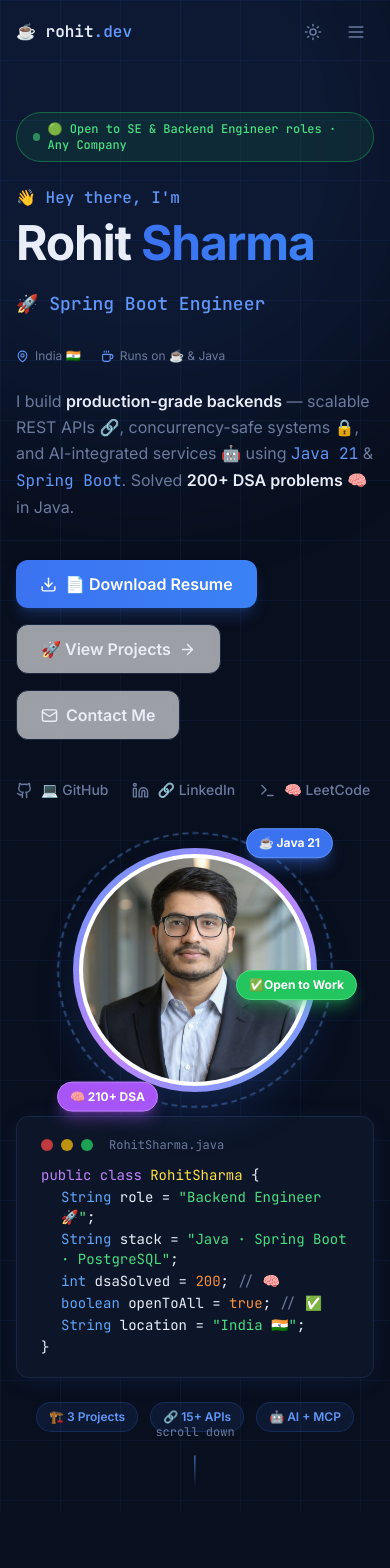
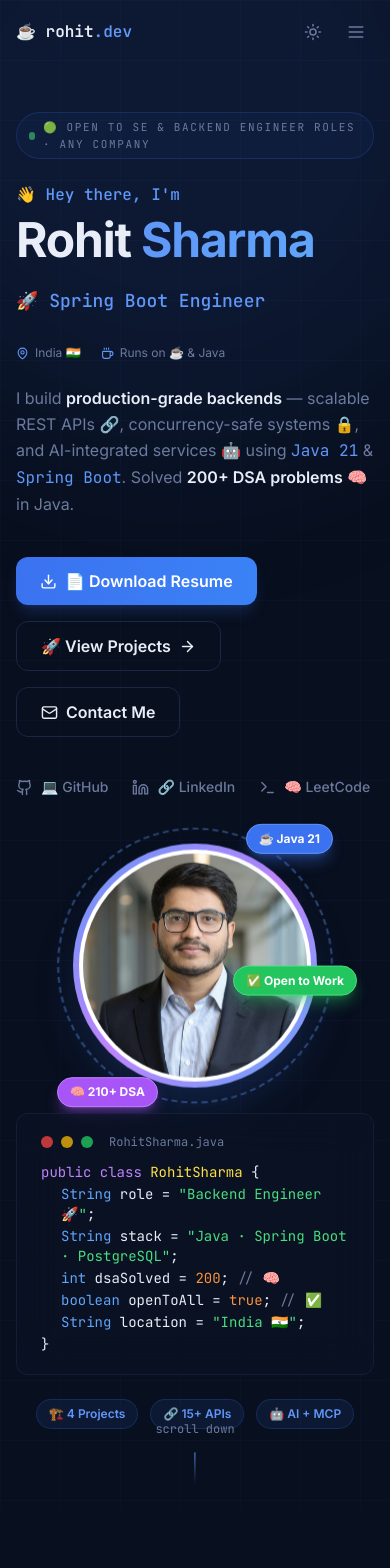
Before and after one commit to rohitsharma2256/rohit-portfolio, a Next.js app: page / in a window 390 px wide. Shown: the top 1568 px of the page. Built offline with nearby package versions, Linux system fonts and the light colour scheme.

Commit message:
fix file names and add live demo link

```diff
--- a/app/components/Contact.tsx
+++ b/app/components/Contact.tsx
@@ -2,6 +2,8 @@
 import { useState, useRef } from 'react'
 import { motion, useInView } from 'framer-motion'
 import { Send, CheckCircle2, AlertCircle } from 'lucide-react'
+
+const easeOut = [0.16, 1, 0.3, 1] as const
 
 const contactLinks = [
   { emoji: '📧', label: 'Email',    href: 'mailto:rohitsharma250602@gmail.com', value: 'rohitsharma250602@gmail.com' },
@@ -28,12 +30,14 @@ export default function Contact() {
   }
 
   return (
-    <section id="contact" className="section-pad">
-      <div className="max-container" ref={ref}>
+    <section id="contact" className="section-pad relative overflow-hidden">
+      <div className="ambient-orb w-[450px] h-[450px] bg-brand-500/8 -bottom-32 left-1/2 -translate-x-1/2 pointer-events-none" style={{ animationDelay: '1s' }} />
+
+      <div className="max-container relative" ref={ref}>
         <motion.div
           initial={{ opacity: 0, y: 24 }}
           animate={inView ? { opacity: 1, y: 0 } : {}}
-          transition={{ duration: 0.6 }}
+          transition={{ duration: 0.8, ease: easeOut }}
           className="text-center mb-14"
         >
           <p className="section-label">📬 Contact</p>
@@ -46,11 +50,10 @@ export default function Contact() {
         </motion.div>
 
         <div className="grid lg:grid-cols-5 gap-8 max-w-5xl mx-auto">
-          {/* Left — info */}
           <motion.div
-            initial={{ opacity: 0, x: -24 }}
+            initial={{ opacity: 0, x: -28 }}
             animate={inView ? { opacity: 1, x: 0 } : {}}
-            transition={{ duration: 0.6, delay: 0.1 }}
+            transition={{ duration: 0.8, delay: 0.1, ease: easeOut }}
             className="lg:col-span-2 space-y-4"
           >
             <div className="card p-6">
@@ -88,11 +91,10 @@ export default function Contact() {
             </div>
           </motion.div>
 
-          {/* Right — form */}
           <motion.div
-            initial={{ opacity: 0, x: 24 }}
+            initial={{ opacity: 0, x: 28 }}
             animate={inView ? { opacity: 1, x: 0 } : {}}
-            transition={{ duration: 0.6, delay: 0.2 }}
+            transition={{ duration: 0.8, delay: 0.2, ease: easeOut }}
             className="lg:col-span-3"
           >
             {status === 'sent' ? (
--- a/app/components/Hero.tsx
+++ b/app/components/Hero.tsx
@@ -32,25 +32,31 @@ export default function Hero() {
     return () => clearTimeout(timeout)
   }, [displayed, deleting, titleIdx])
 
+  // Zowork-style staggered fade-up — slower, more premium easing
   const fadeUp = (delay = 0) => ({
-    initial:    { opacity: 0, y: 32 },
+    initial:    { opacity: 0, y: 28 },
     animate:    { opacity: 1, y: 0 },
-    transition: { duration: 0.6, delay },
+    transition: { duration: 0.9, delay, ease: [0.16, 1, 0.3, 1] as const },
   })
 
   return (
     <section className="relative min-h-screen flex items-center justify-center overflow-hidden grid-bg">
-      <div className="glow-orb w-[600px] h-[600px] bg-brand-500/10 -top-40 -left-40" />
-      <div className="glow-orb w-[500px] h-[500px] bg-purple-400/8 bottom-0 right-0" />
-      <div className="glow-orb w-[350px] h-[350px] bg-blue-400/6 top-1/2 left-1/2 -translate-x-1/2 -translate-y-1/2" />
+      {/* Zowork-style slow-drifting ambient orbs */}
+      <div className="ambient-orb w-[600px] h-[600px] bg-brand-500/10 -top-40 -left-40" />
+      <div className="ambient-orb w-[500px] h-[500px] bg-purple-400/8 bottom-0 right-0" style={{ animationDelay: '4s' }} />
+      <div className="ambient-orb w-[350px] h-[350px] bg-blue-400/6 top-1/2 left-1/2 -translate-x-1/2 -translate-y-1/2" style={{ animationDelay: '8s' }} />
+
+      {/* Subtle particle dust behind avatar, Zowork logo style */}
+      <div className="dust-field hidden lg:block" style={{ right: '8%', top: '15%', width: '480px', height: '480px', left: 'auto' }} />
 
       <div className="relative max-container px-4 sm:px-6 lg:px-8 pt-28 pb-20">
         <div className="grid lg:grid-cols-2 gap-12 items-center">
 
           {/* LEFT */}
           <div className="text-left">
-            <motion.div {...fadeUp(0.1)} className="mb-6">
-              <span className="inline-flex items-center gap-2 px-4 py-2 rounded-full border border-green-500/40 bg-green-500/10 text-green-400 text-xs font-mono font-medium">
+            {/* Zowork-style eyebrow badge with pulsing dot */}
+            <motion.div {...fadeUp(0.05)} className="mb-6">
+              <span className="eyebrow-badge">
                 <span className="w-2 h-2 rounded-full bg-green-400 animate-pulse" />
                 🟢 Open to SE & Backend Engineer roles · Any Company
               </span>
@@ -60,19 +66,20 @@ export default function Hero() {
               👋 Hey there, I&apos;m
             </motion.p>
 
-            <motion.h1 {...fadeUp(0.2)} className="text-5xl sm:text-6xl lg:text-7xl font-bold mb-4 tracking-tight leading-[1.05]">
+            {/* Zowork-style large heading with gradient second line */}
+            <motion.h1 {...fadeUp(0.25)} className="text-5xl sm:text-6xl lg:text-7xl font-bold mb-4 tracking-tight leading-[1.05]">
               <span className="text-[var(--fg)]">Rohit </span>
               <span className="gradient-text">Sharma</span>
             </motion.h1>
 
-            <motion.div {...fadeUp(0.3)} className="h-10 flex items-center mb-6">
+            <motion.div {...fadeUp(0.35)} className="h-10 flex items-center mb-6">
               <span className="text-lg sm:text-xl font-mono text-brand-400 font-medium">
                 {displayed}
                 <span className="cursor-blink text-brand-400 ml-0.5">|</span>
               </span>
             </motion.div>
 
-            <motion.div {...fadeUp(0.35)} className="flex items-center gap-5 mb-6 text-xs text-[var(--muted)]">
+            <motion.div {...fadeUp(0.4)} className="flex items-center gap-5 mb-6 text-xs text-[var(--muted)]">
               <span className="flex items-center gap-1.5">
                 <MapPin size={13} className="text-brand-400" /> India 🇮🇳
               </span>
@@ -81,7 +88,7 @@ export default function Hero() {
               </span>
             </motion.div>
 
-            <motion.p {...fadeUp(0.4)} className="text-[var(--muted)] text-base max-w-xl mb-10 leading-relaxed">
+            <motion.p {...fadeUp(0.5)} className="text-[var(--muted)] text-base max-w-xl mb-10 leading-relaxed">
               I build <span className="text-[var(--fg)] font-semibold">production-grade backends</span> — scalable
               REST APIs 🔗, concurrency-safe systems 🔒, and AI-integrated services 🤖 using{' '}
               <span className="text-brand-400 font-mono">Java 21</span> &amp;{' '}
@@ -89,8 +96,8 @@ export default function Hero() {
               Solved <span className="text-[var(--fg)] font-semibold">200+ DSA problems</span> 🧠 in Java.
             </motion.p>
 
-            <motion.div {...fadeUp(0.5)} className="flex flex-wrap items-center gap-4 mb-10">
-              <a href="/resume.pdf.pdf" download className="btn-primary">
+            <motion.div {...fadeUp(0.6)} className="flex flex-wrap items-center gap-4 mb-10">
+              <a href="/resume.pdf" download className="btn-primary">
                 <Download size={17} />
                 📄 Download Resume
               </a>
@@ -103,7 +110,7 @@ export default function Hero() {
               </a>
             </motion.div>
 
-            <motion.div {...fadeUp(0.6)} className="flex items-center gap-6">
+            <motion.div {...fadeUp(0.7)} className="flex items-center gap-6">
               {[
                 { icon: Github,   href: 'https://github.com/rohitsharma2256',              label: 'GitHub',   emoji: '💻' },
                 { icon: Linkedin, href: 'https://linkedin.com/in/rohit-sharma-14aab6293', label: 'LinkedIn', emoji: '🔗' },
@@ -118,14 +125,18 @@ export default function Hero() {
             </motion.div>
           </div>
 
-          {/* RIGHT — Bitmoji */}
+          {/* RIGHT — Photo with slow float */}
           <motion.div
             initial={{ opacity: 0, x: 40 }}
             animate={{ opacity: 1, x: 0 }}
-            transition={{ duration: 0.8, delay: 0.3 }}
+            transition={{ duration: 1, delay: 0.4, ease: [0.16, 1, 0.3, 1] }}
             className="flex flex-col items-center gap-6"
           >
-            <div className="relative">
+            <motion.div
+              className="relative"
+              animate={{ y: [0, -10, 0] }}
+              transition={{ repeat: Infinity, duration: 6, ease: 'easeInOut' }}
+            >
               <div
                 className="absolute -inset-4 rounded-full border-2 border-dashed border-brand-400/40 animate-spin"
                 style={{ animationDuration: '14s' }}
@@ -135,7 +146,7 @@ export default function Hero() {
                 <div className="rounded-full p-1 bg-white">
                   <div className="relative w-56 h-56 rounded-full overflow-hidden bg-gradient-to-br from-blue-50 to-indigo-100">
                     <Image
-                      src="/profile.jpg.jpeg"
+                      src="/profile.jpg"
                       alt="Rohit Sharma Profile"
                       fill
                       className="object-cover object-top scale-110"
@@ -167,12 +178,17 @@ export default function Hero() {
                 transition={{ repeat: Infinity, duration: 3, ease: 'easeInOut', delay: 0.8 }}
                 className="absolute top-1/2 -right-10 bg-green-500 text-white text-xs font-bold px-3 py-1.5 rounded-full shadow-lg shadow-green-500/40 -translate-y-1/2 whitespace-nowrap border border-green-400"
               >
-                ✅Open to Work
+                ✅ Open to Work
               </motion.div>
-            </div>
+            </motion.div>
 
-            {/* Code card */}
-            <div className="code-block w-full max-w-sm text-left">
+            {/* Code card — glass-card style */}
+            <motion.div
+              initial={{ opacity: 0, y: 20 }}
+              animate={{ opacity: 1, y: 0 }}
+              transition={{ duration: 0.8, delay: 0.9, ease: [0.16, 1, 0.3, 1] }}
+              className="code-block glass-card w-full max-w-sm text-left"
+            >
               <div className="flex items-center gap-2 mb-3">
                 <div className="w-3 h-3 rounded-full bg-red-500/80" />
                 <div className="w-3 h-3 rounded-full bg-yellow-500/80" />
@@ -188,12 +204,16 @@ export default function Hero() {
                 <p className="pl-5"><span className="text-blue-400">String</span> location = <span className="text-green-400">&quot;India 🇮🇳&quot;</span>;</p>
                 <p>{'}'}</p>
               </div>
-            </div>
+            </motion.div>
 
-            {/* Stat pills */}
-            <div className="flex gap-3 flex-wrap justify-center">
+            <motion.div
+              initial={{ opacity: 0, y: 20 }}
+              animate={{ opacity: 1, y: 0 }}
+              transition={{ duration: 0.8, delay: 1.05, ease: [0.16, 1, 0.3, 1] }}
+              className="flex gap-3 flex-wrap justify-center"
+            >
               {[
-                { label: '3 Projects', emoji: '🏗️' },
+                { label: '4 Projects', emoji: '🏗️' },
                 { label: '15+ APIs',   emoji: '🔗' },
                 { label: 'AI + MCP',   emoji: '🤖' },
               ].map(({ label, emoji }) => (
@@ -201,7 +221,7 @@ export default function Hero() {
                   {emoji} {label}
                 </span>
               ))}
-            </div>
+            </motion.div>
           </motion.div>
         </div>
       </div>
@@ -210,7 +230,7 @@ export default function Hero() {
       <motion.div
         initial={{ opacity: 0 }}
         animate={{ opacity: 1 }}
-        transition={{ delay: 1.4 }}
+        transition={{ delay: 1.6 }}
         className="absolute bottom-8 left-1/2 -translate-x-1/2 flex flex-col items-center gap-2"
       >
         <span className="text-xs text-[var(--muted)] font-mono">scroll down</span>
--- a/app/components/Projects.tsx
+++ b/app/components/Projects.tsx
@@ -2,6 +2,8 @@
 import { motion, useInView } from 'framer-motion'
 import { useRef } from 'react'
 import { Github, ExternalLink } from 'lucide-react'
+
+const easeOut = [0.16, 1, 0.3, 1] as const
 
 const projects = [
   {
@@ -21,7 +23,7 @@ const projects = [
     ],
     stack: ['☕ Java 21', '🌱 Spring Boot', '🤖 Spring AI', '🧩 MCP', '📚 RAG · PGVector', '🐘 PostgreSQL', '☁️ AWS EC2', '🐳 Docker', '⚛️ React'],
     github: 'https://github.com/rohitsharma2256/complianceiq-showcase',
-    demo: 'http://13.207.190.195:3000',
+    demo: 'http://13.207.190.195:3000/login',
     hasDemo: true,
     color: 'gold',
   },
@@ -114,12 +116,14 @@ export default function Projects() {
   const inView = useInView(ref, { once: true, margin: '-80px' })
 
   return (
-    <section id="projects" className="section-pad">
-      <div className="max-container" ref={ref}>
+    <section id="projects" className="section-pad relative overflow-hidden">
+      <div className="ambient-orb w-[500px] h-[500px] bg-brand-500/6 bottom-0 -left-40 pointer-events-none" style={{ animationDelay: '6s' }} />
+
+      <div className="max-container relative" ref={ref}>
         <motion.div
           initial={{ opacity: 0, y: 24 }}
           animate={inView ? { opacity: 1, y: 0 } : {}}
-          transition={{ duration: 0.6 }}
+          transition={{ duration: 0.8, ease: easeOut }}
           className="text-center mb-14"
         >
           <p className="section-label">🚀 Featured Projects</p>
@@ -133,19 +137,17 @@ export default function Projects() {
           {projects.map((p, i) => (
             <motion.div
               key={p.title}
-              initial={{ opacity: 0, y: 32 }}
+              initial={{ opacity: 0, y: 36 }}
               animate={inView ? { opacity: 1, y: 0 } : {}}
-              transition={{ duration: 0.6, delay: 0.15 * i }}
-              className={`card border p-6 sm:p-8 hover:shadow-2xl hover:-translate-y-1.5 transition-all duration-300 ${colorBorder[p.color]} ${colorGlow[p.color]} ${p.color === 'gold' ? 'relative overflow-hidden' : ''}`}
+              transition={{ duration: 0.8, delay: 0.1 + i * 0.12, ease: easeOut }}
+              className={`card border p-6 sm:p-8 hover:shadow-2xl hover:-translate-y-1.5 transition-all duration-500 ${colorBorder[p.color]} ${colorGlow[p.color]} ${p.color === 'gold' ? 'relative overflow-hidden' : ''}`}
             >
-              {/* Featured badge for ComplianceIQ */}
               {p.color === 'gold' && (
                 <div className="absolute top-0 right-0 bg-gradient-to-r from-yellow-500 to-orange-500 text-white text-xs font-bold px-4 py-1.5 rounded-bl-xl">
                   ⭐ FEATURED · LIVE PRODUCT
                 </div>
               )}
 
-              {/* Header */}
               <div className="flex items-start gap-5 mb-6">
                 <div className={`w-14 h-14 rounded-2xl border flex items-center justify-center text-3xl flex-shrink-0 ${colorAccent[p.color]}`}>
                   {p.emoji}
@@ -160,7 +162,6 @@ export default function Projects() {
               </div>
 
               <div className="grid lg:grid-cols-5 gap-8">
-                {/* Left */}
                 <div className="lg:col-span-3 space-y-5">
                   <div>
                     <h4 className="text-xs font-mono font-bold text-[var(--muted)] uppercase tracking-wider mb-2">🔍 Problem</h4>
@@ -177,7 +178,6 @@ export default function Projects() {
                   </div>
                 </div>
 
-                {/* Right */}
                 <div className="lg:col-span-2">
                   <h4 className="text-xs font-mono font-bold text-[var(--muted)] uppercase tracking-wider mb-3">🏆 Key Achievements</h4>
                   <ul className="space-y-2.5">
--- a/app/components/Skills.tsx
+++ b/app/components/Skills.tsx
@@ -1,6 +1,8 @@
 'use client'
 import { motion, useInView } from 'framer-motion'
 import { useRef } from 'react'
+
+const easeOut = [0.16, 1, 0.3, 1] as const
 
 const groups = [
   {
@@ -13,7 +15,7 @@ const groups = [
   },
   {
     emoji: '☁️', label: 'Cloud & DevOps', color: 'purple',
-    skills: ['☁️ AWS (Beanstalk · RDS · ECS)', '🐳 Docker', '🐙 Docker Compose', '🐧 Linux', '🌿 Git', '⚡ GitHub Actions', '📮 Postman'],
+    skills: ['☁️ AWS (EC2 Beanstalk · RDS · ECS)', '🐳 Docker', '🐙 Docker Compose', '🐧 Linux', '🌿 Git', '⚡ GitHub Actions', '📮 Postman'],
   },
   {
     emoji: '🤖', label: 'AI Integration', color: 'orange',
@@ -45,12 +47,14 @@ export default function Skills() {
   const inView = useInView(ref, { once: true, margin: '-80px' })
 
   return (
-    <section id="skills" className="section-pad" style={{ background: 'var(--card)' }}>
-      <div className="max-container" ref={ref}>
+    <section id="skills" className="section-pad relative overflow-hidden" style={{ background: 'var(--card)' }}>
+      <div className="ambient-orb w-[450px] h-[450px] bg-purple-500/5 top-0 right-0 pointer-events-none" style={{ animationDelay: '3s' }} />
+
+      <div className="max-container relative" ref={ref}>
         <motion.div
           initial={{ opacity: 0, y: 24 }}
           animate={inView ? { opacity: 1, y: 0 } : {}}
-          transition={{ duration: 0.6 }}
+          transition={{ duration: 0.8, ease: easeOut }}
           className="text-center mb-14"
         >
           <p className="section-label">🛠️ Technical Skills</p>
@@ -64,9 +68,9 @@ export default function Skills() {
           {groups.map((g, i) => (
             <motion.div
               key={g.label}
-              initial={{ opacity: 0, y: 24 }}
+              initial={{ opacity: 0, y: 28 }}
               animate={inView ? { opacity: 1, y: 0 } : {}}
-              transition={{ duration: 0.5, delay: 0.1 * i }}
+              transition={{ duration: 0.7, delay: 0.1 + i * 0.08, ease: easeOut }}
               className="card card-hover p-6 group"
             >
               <div className="flex items-center gap-3 mb-5">
--- a/app/globals.css
+++ b/app/globals.css
@@ -51,10 +51,31 @@
     border: 1px solid rgba(199, 215, 247, 0.9);
   }
   .dark .glass {
-    background: rgba(13, 22, 40, 0.7);
-    backdrop-filter: blur(12px);
-    -webkit-backdrop-filter: blur(12px);
-    border: 1px solid rgba(26, 39, 68, 0.8);
+    background: rgba(13, 22, 40, 0.6);
+    backdrop-filter: blur(16px);
+    -webkit-backdrop-filter: blur(16px);
+    border: 1px solid rgba(96, 151, 248, 0.12);
+  }
+
+  /* Zowork-style glass card — subtle border glow, deeper blur */
+  .glass-card {
+    background: rgba(13, 22, 40, 0.4);
+    backdrop-filter: blur(20px);
+    -webkit-backdrop-filter: blur(20px);
+    border: 1px solid rgba(96, 151, 248, 0.1);
+    transition: border-color 0.4s ease, background 0.4s ease, transform 0.4s ease;
+  }
+  .glass-card:hover {
+    border-color: rgba(96, 151, 248, 0.35);
+    background: rgba(13, 22, 40, 0.6);
+  }
+  .light .glass-card, :root .glass-card {
+    background: rgba(255, 255, 255, 0.7);
+    border: 1px solid rgba(59, 114, 240, 0.12);
+  }
+  .dark .glass-card {
+    background: rgba(13, 22, 40, 0.4);
+    border: 1px solid rgba(96, 151, 248, 0.1);
   }
 
   .section-pad {
@@ -66,54 +87,59 @@
   }
 
   .gradient-text {
-    @apply bg-gradient-to-r from-brand-500 to-blue-500 bg-clip-text text-transparent;
+    @apply bg-gradient-to-r from-brand-400 to-blue-400 bg-clip-text text-transparent;
   }
 
   .btn-primary {
     @apply inline-flex items-center gap-2 px-6 py-3 rounded-xl font-semibold text-white
            bg-gradient-to-r from-brand-500 to-blue-500
            hover:from-brand-600 hover:to-blue-600
-           transition-all duration-200 shadow-lg shadow-brand-500/25
+           transition-all duration-200 shadow-lg shadow-brand-500/20
            hover:shadow-brand-500/40 hover:-translate-y-0.5 active:translate-y-0;
   }
 
   .btn-ghost {
     @apply inline-flex items-center gap-2 px-6 py-3 rounded-xl font-semibold
            border border-[var(--border)] text-[var(--fg)]
-           hover:border-brand-400 hover:text-brand-500
-           transition-all duration-200 hover:-translate-y-0.5
-           bg-white/60 backdrop-blur-sm;
+           hover:border-brand-400 hover:text-brand-400
+           transition-all duration-200 hover:-translate-y-0.5;
   }
 
   .card {
     background: var(--card);
     border: 1px solid var(--border);
-    @apply rounded-2xl transition-all duration-300 shadow-sm;
+    @apply rounded-2xl transition-all duration-300;
   }
 
   .card-hover {
-    @apply hover:border-brand-400/60 hover:shadow-xl hover:shadow-brand-500/10 hover:-translate-y-1;
+    @apply hover:border-brand-400/50 hover:shadow-xl hover:shadow-brand-500/10 hover:-translate-y-1;
   }
 
   .tag {
     @apply inline-flex items-center px-3 py-1 rounded-full text-xs font-mono font-medium
-           bg-brand-500/10 text-brand-500 border border-brand-500/20;
+           bg-brand-500/10 text-brand-400 border border-brand-500/20;
   }
 
   .section-label {
-    @apply text-xs font-mono font-semibold tracking-[0.2em] uppercase text-brand-500 mb-3;
+    @apply text-xs font-mono font-semibold tracking-[0.2em] uppercase text-brand-400 mb-3;
   }
 
   .section-title {
     @apply text-3xl sm:text-4xl font-bold text-[var(--fg)] mb-4;
+  }
+
+  /* Zowork-style eyebrow badge with pulsing dot */
+  .eyebrow-badge {
+    @apply inline-flex items-center gap-2 px-3 py-1.5 rounded-full text-[11px] font-mono
+           uppercase tracking-[0.15em] border border-brand-500/20 bg-brand-500/5 text-[var(--muted)];
   }
 }
 
 /* Animated grid background */
 .grid-bg {
   background-image:
-    linear-gradient(rgba(59, 114, 240, 0.08) 1px, transparent 1px),
-    linear-gradient(90deg, rgba(59, 114, 240, 0.08) 1px, transparent 1px);
+    linear-gradient(rgba(59, 114, 240, 0.04) 1px, transparent 1px),
+    linear-gradient(90deg, rgba(59, 114, 240, 0.04) 1px, transparent 1px);
   background-size: 60px 60px;
 }
 
@@ -125,6 +151,32 @@
   pointer-events: none;
 }
 
+/* Zowork-style slow-drifting ambient orb */
+.ambient-orb {
+  position: absolute;
+  border-radius: 50%;
+  filter: blur(90px);
+  pointer-events: none;
+  animation: driftOrb 18s ease-in-out infinite;
+}
+@keyframes driftOrb {
+  0%, 100% { transform: translate(0, 0) scale(1); }
+  33%      { transform: translate(40px, -30px) scale(1.08); }
+  66%      { transform: translate(-30px, 20px) scale(0.95); }
+}
+
+/* Particle dust field (Zowork logo-style scatter, used sparingly) */
+.dust-field {
+  position: absolute;
+  inset: 0;
+  pointer-events: none;
+  background-image: radial-gradient(rgba(96, 151, 248, 0.35) 1px, transparent 1px);
+  background-size: 22px 22px;
+  mask-image: radial-gradient(circle at center, black 0%, transparent 70%);
+  -webkit-mask-image: radial-gradient(circle at center, black 0%, transparent 70%);
+  opacity: 0.5;
+}
+
 /* Code block styling */
 .code-block {
   font-family: 'JetBrains Mono', 'Fira Code', monospace;
@@ -134,13 +186,12 @@
   padding: 1.25rem 1.5rem;
   font-size: 0.8rem;
   line-height: 1.7;
-  box-shadow: 0 4px 24px rgba(59, 114, 240, 0.08);
 }
 
 /* Terminal cursor blink */
 @keyframes blink {
   0%, 100% { opacity: 1; }
-  50%       { opacity: 0; }
+  50% { opacity: 0; }
 }
 .cursor-blink {
   animation: blink 1s step-end infinite;
@@ -169,3 +220,18 @@
   width: 2px;
   background: linear-gradient(to bottom, var(--brand), transparent);
 }
+
+/* Zowork-style slow fade-up on load (no scroll trigger needed, used via Framer Motion in components) */
+@keyframes softFadeUp {
+  from { opacity: 0; transform: translateY(28px); }
+  to   { opacity: 1; transform: translateY(0); }
+}
+.soft-fade-up {
+  animation: softFadeUp 0.9s cubic-bezier(0.16, 1, 0.3, 1) forwards;
+}
+
+/* Divider line with glow, Zowork nav style */
+.glow-divider {
+  height: 1px;
+  background: linear-gradient(90deg, transparent, rgba(96, 151, 248, 0.4), transparent);
+}
```
Also changed, not shown: app/components/About.tsx (+24 -18 lines), app/components/GitHubStats.tsx (+16 -18 lines), app/components/Highlights.tsx (+13 -9 lines), app/components/Navbar.tsx (+13 -19 lines), app/components/Timeline.tsx (+13 -8 lines), public/profile.jpg (renamed from public/profile.jpg.jpeg), 1 other file (tests, documents, lock files or other folders).
